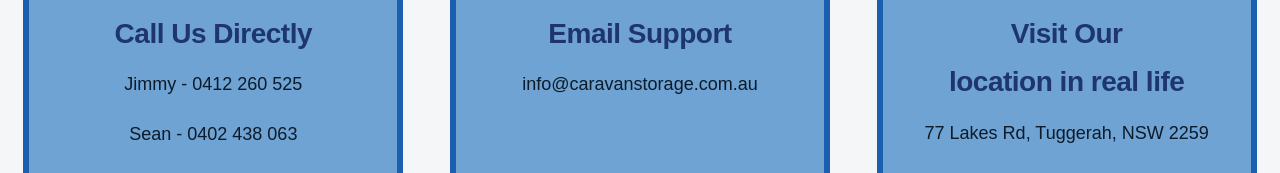
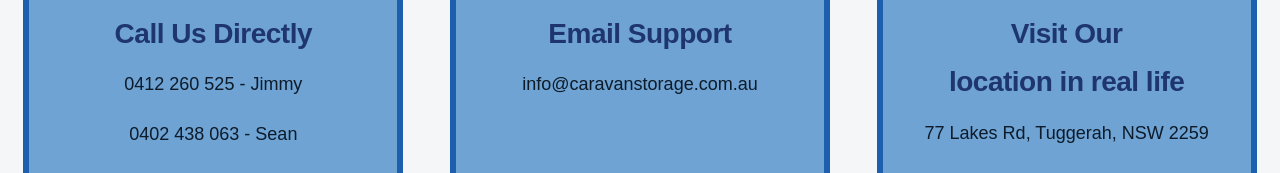
Before and after one commit to Aniketpundir/caravans, a React (Vite) app: page /contact-us in a window 1280 px wide. Shown: the part 779-952 px from the top of the page. Built offline with nearby package versions, Linux system fonts and the light colour scheme.

Commit message:
Do some changes in the contact us file

```diff
--- a/src/Pages/ContactUs/ContactUs.jsx
+++ b/src/Pages/ContactUs/ContactUs.jsx
@@ -40,8 +40,8 @@ export default function ContactUs() {
                             <FaPhoneAlt />
                         </div>
                         <h4>Call Us Directly</h4>
-                        <span> Jimmy - 0412 260 525</span>
-                        <span> Sean - 0402 438 063</span>
+                        <span> 0412 260 525 - Jimmy</span>
+                        <span> 0402 438 063 - Sean</span>
                     </div>
 
                     <div className="contact-card">
```
